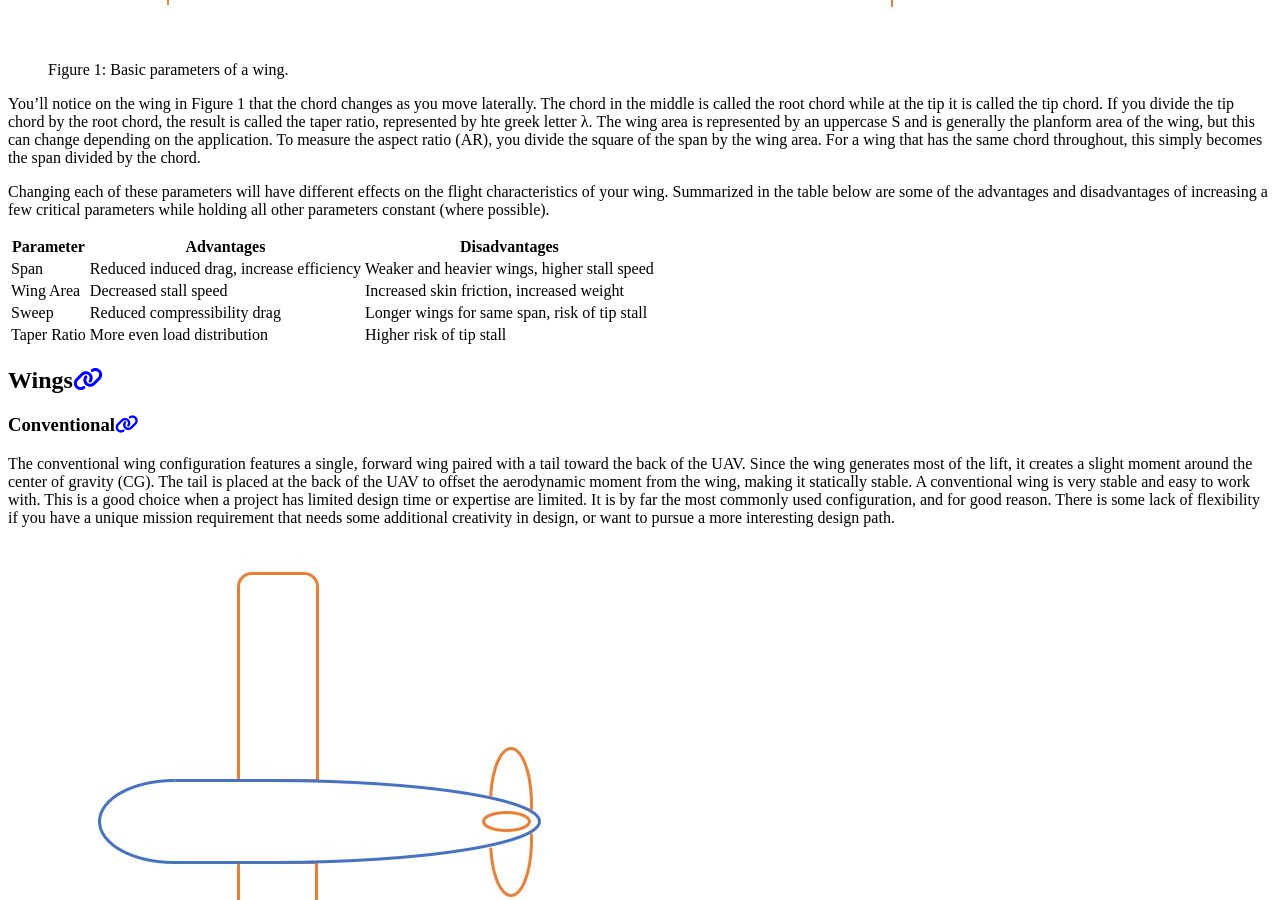
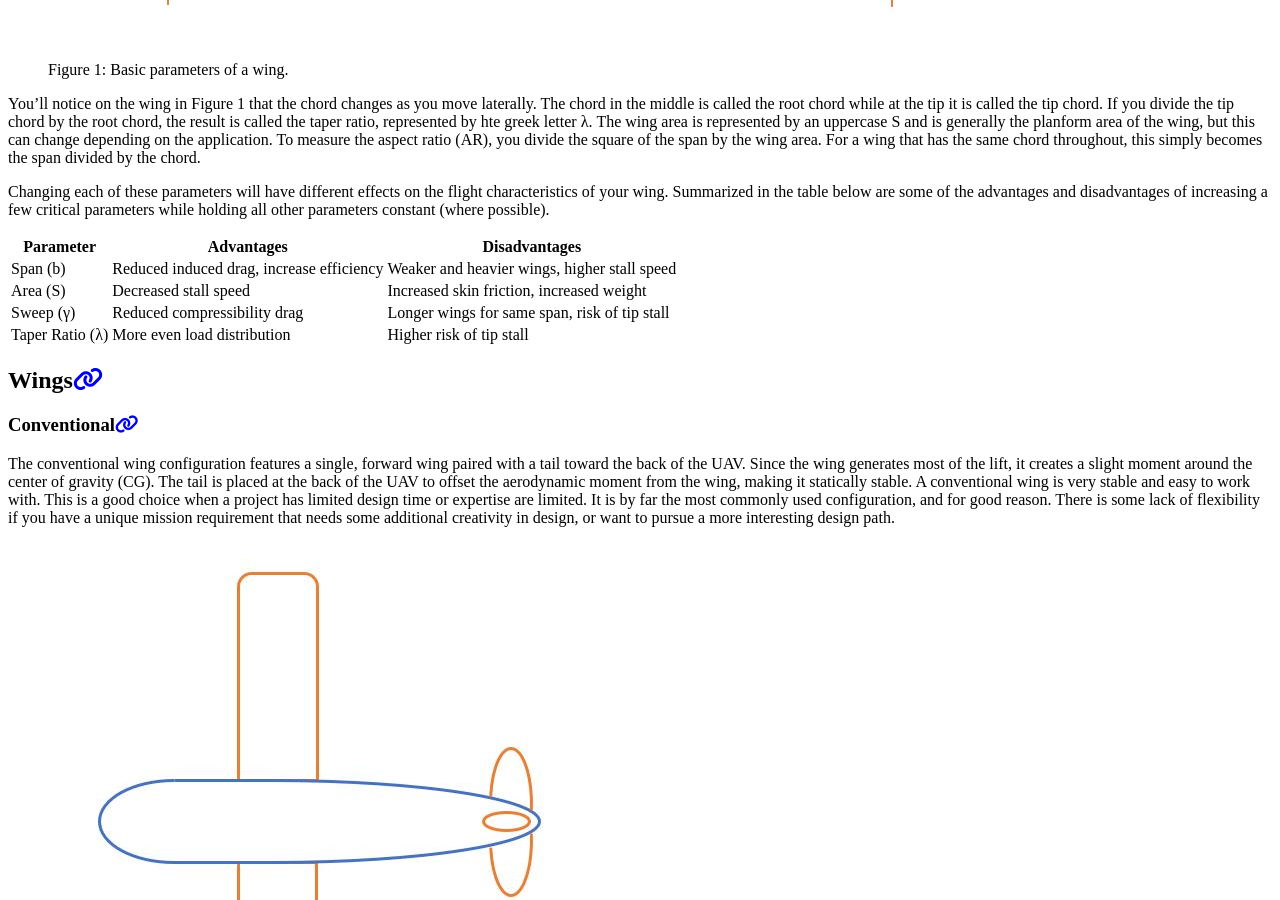
Before and after one commit to BYU-Aeronautics-Club/BYUAeronauticsClub.github.io, a Jekyll site: the page built from _pages/fundamentals/aerodynamics/configurations.md, in a window 1280 px wide and 900 px high, scrolled down 1372 px. Built offline with Jekyll 4.4.1, drawn with Linux system fonts in a browser that asks for light colours; cached includes are drawn as plain includes; nearby versions of some CDN libraries.

Commit message:
Adding symbols back in

```diff
--- a/_pages/fundamentals/aerodynamics/configurations.md
+++ b/_pages/fundamentals/aerodynamics/configurations.md
@@ -20,10 +20,10 @@ Changing each of these parameters will have different effects on the flight char
 
 | Parameter      | Advantages              | Disadvantages           |
 | -------------- | ----------------------- | ----------------------- |
-| Span       | Reduced induced drag, increase efficiency | Weaker and heavier wings, higher stall speed |
-| Wing Area  | Decreased stall speed | Increased skin friction, increased weight |
-| Sweep  | Reduced compressibility drag | Longer wings for same span, risk of tip stall |
-| Taper Ratio | More even load distribution | Higher risk of tip stall |
+| Span   (b)     | Reduced induced drag, increase efficiency | Weaker and heavier wings, higher stall speed |
+| Area (S)  | Decreased stall speed | Increased skin friction, increased weight |
+| Sweep (&#x03B3;) | Reduced compressibility drag | Longer wings for same span, risk of tip stall |
+| Taper Ratio (&#x03BB;) | More even load distribution | Higher risk of tip stall |
 
 ## Wings
 ### Conventional
```
